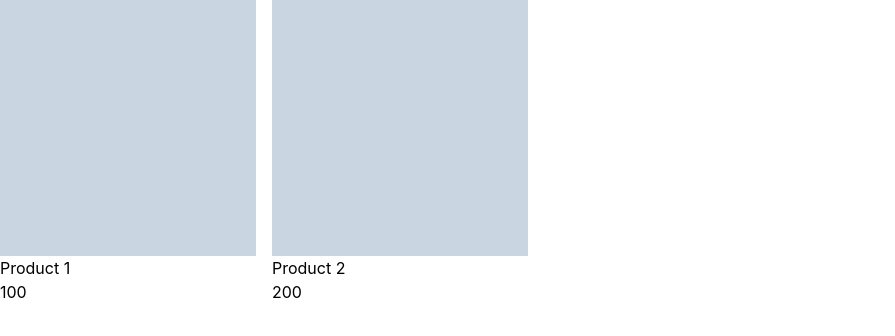
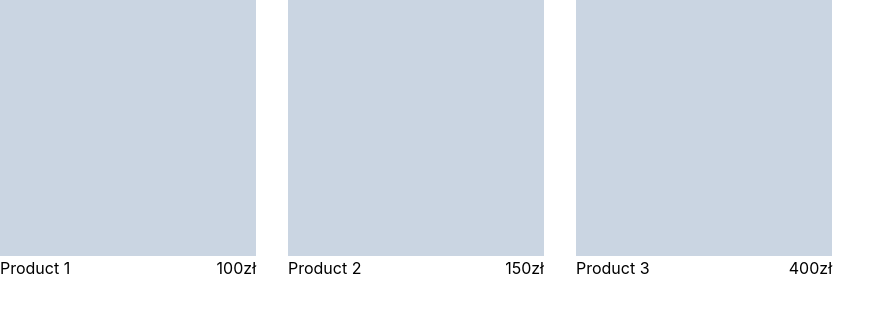
Before and after one commit to szewczukk/projekt1placeholder, a SvelteKit app in the folder frontend/: page / in a window 1280 px wide. Shown: the top 336 px of the page, without its empty margins (0-895 px from the left). Built offline with nearby package versions, Linux system fonts and the light colour scheme.

Commit message:
bootstrap product list

```diff
--- a/frontend/src/routes/+layout.svelte
+++ b/frontend/src/routes/+layout.svelte
@@ -1,6 +1,6 @@
 <script lang="ts">
 import favicon from "$lib/assets/favicon.svg";
-import "../app.css"
+import "../app.css";
 
 let { children } = $props();
 </script>
@@ -9,4 +9,6 @@ let { children } = $props();
 	<link rel="icon" href={favicon} />
 </svelte:head>
 
-{@render children()}
+<div class="container mx-auto">
+	{@render children()}
+</div>
--- a/frontend/src/routes/+page.svelte
+++ b/frontend/src/routes/+page.svelte
@@ -8,21 +8,26 @@
 	{
 		id: 2,
 		name: "Product 2",
-      price: 200,
+		price: 150,
+	},
+	{
+		id: 2,
+		name: "Product 3",
+		price: 400,
 	},
 ];
 </script>
 
-<div class="container mx-auto">
-  <ul class="flex gap-4">
+<ul class="flex gap-8">
   {#each products as product}
     <li>
+        <a href={`/products/${product.id}`}>
             <div class="w-[256px] h-[256px] bg-slate-300"></div>
-        <div>
+            <div class="flex justify-between">
                 <p>{product.name}</p>
-          <p>{product.price}</p>
+                <p>{product.price}zł</p>
             </div>
+        </a>
     </li>
   {/each}
 </ul>
-</div>
```
Lines whose indentation alone changed are shown as unchanged.
